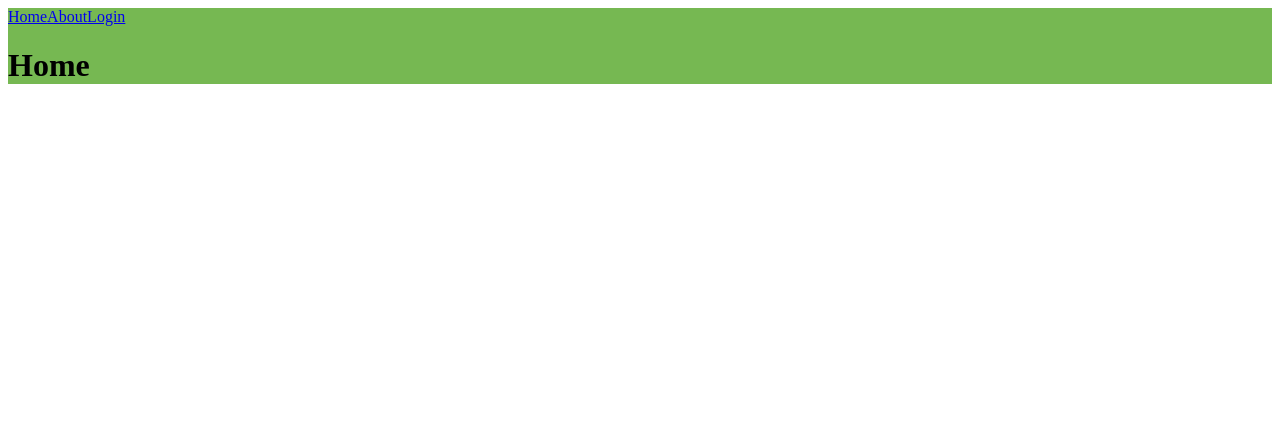
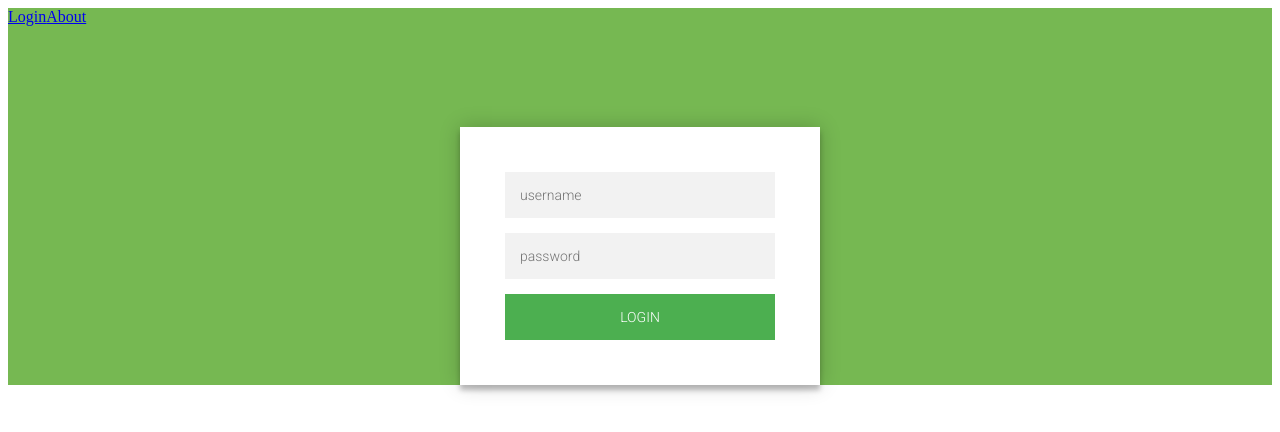
Before and after one commit to TomaszLatusek/PlantsDBApp, a Vue app: page / in a window 1280 px wide. Shown: the top 432 px of the page. Built offline with nearby package versions, Linux system fonts and the light colour scheme.

Commit message:
Remove HomeView and make Login the root view.

```diff
--- a/src/App.vue
+++ b/src/App.vue
@@ -1,9 +1,8 @@
 <template>
   <div class="app">
     <div class="nav">
-      <router-link to="/">Home</router-link>
+      <router-link to="/">Login</router-link>
       <router-link to="/about">About</router-link>
-      <router-link to="/login">Login</router-link>
     </div>
     <router-view />
   </div>
@@ -13,6 +12,6 @@
 .app {
   margin: 0;
   padding: 0;
-  background: #76B852;
+  background: #76b852;
 }
 </style>
--- a/src/router/index.js
+++ b/src/router/index.js
@@ -1,5 +1,4 @@
 import { createRouter, createWebHashHistory } from 'vue-router';
-import HomeView from '../views/HomeView.vue';
 import About from '../views/AboutView.vue';
 import Login from '../views/Login.vue';
 import Profile from '../views/Profile.vue';
@@ -9,17 +8,12 @@ import Plants from '../views/Plants.vue';
 
 const routes = [
   {
-    path: '/',
-    name: 'home',
-    component: HomeView,
-  },
-  {
     path: '/about',
     name: 'about',
     component: About,
   },
   {
-    path: '/login',
+    path: '/',
     name: 'login',
     component: Login,
   },
--- a/src/views/HomeView.vue
+++ /dev/null
@@ -1,11 +0,0 @@
-<template>
-  <div class="home">
-    <h1>Home</h1>
-  </div>
-</template>
-
-<script>
-export default {
-  name: 'home',
-};
-</script>
```
